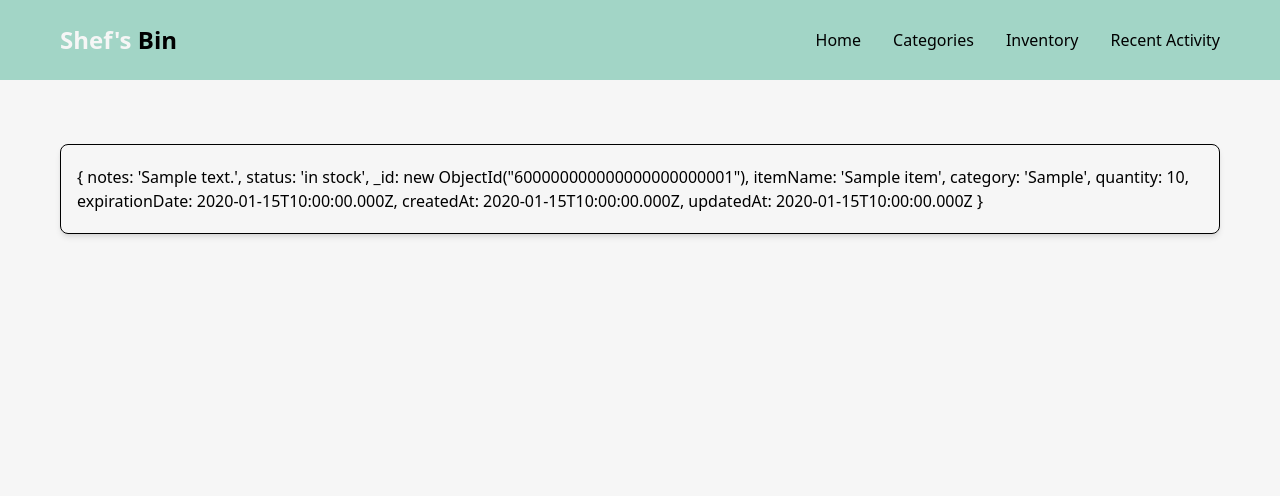
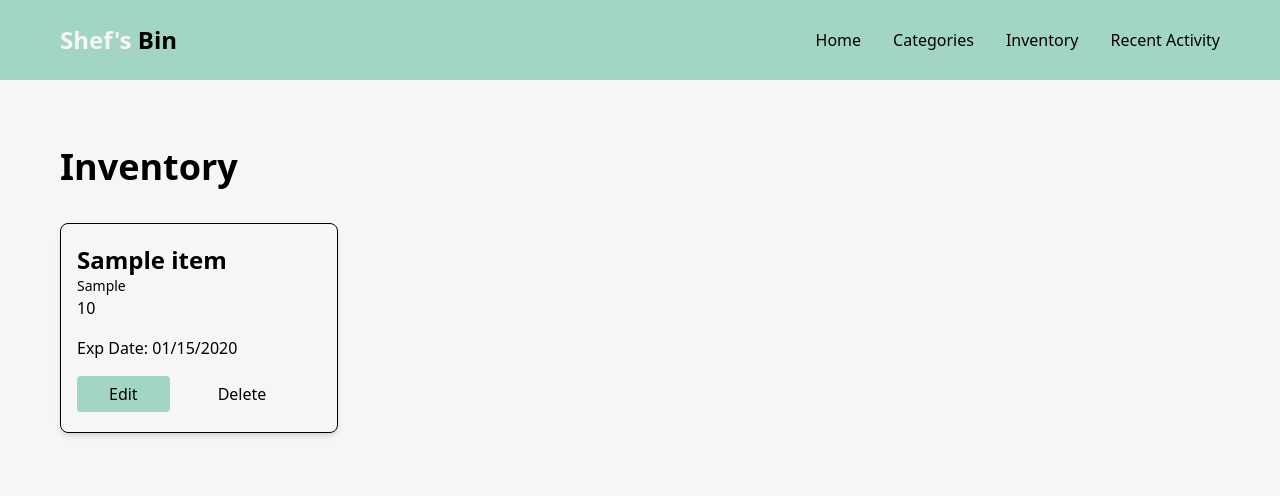
Before and after one commit to gjyannDev/shef-bin, a Node server app: page /inventory in a window 1280 px wide. Shown: the top 496 px of the page. Run offline with Node 20, Linux system fonts and the light colour scheme; tables that the repository leaves empty hold one stand-in row (values such as "Sample post"); some libraries are stand-ins or nearby versions.

Commit message:
chore: able to fetch all items and display it on inventory page

```diff
--- a/src/controllers/inventory/inventory.controllers.ts
+++ b/src/controllers/inventory/inventory.controllers.ts
@@ -1,11 +1,15 @@
 import { Request, Response } from "express";
 import { getAllItems } from "../../services/items.services.js";
+import { formatDate } from "../../utils/dateFormatter.js";
 
 export async function getInventoryPage(req: Request, res: Response) {
   try {
     const items = await getAllItems();
 
-    return res.render("pages/inventory", { items });
+    return res.render("pages/inventory", { items: items?.map((item) => ({
+      ...item.toObject(),
+      formattedTime: formatDate(item.expirationDate)
+    }))});
   } catch (error) {
     console.error(error);
     res.status(500);
--- a/src/styles/output.css
+++ b/src/styles/output.css
@@ -20,6 +20,8 @@
     --container-sm: 24rem;
     --container-lg: 32rem;
     --container-3xl: 48rem;
+    --text-sm: 0.875rem;
+    --text-sm--line-height: calc(1.25 / 0.875);
     --text-lg: 1.125rem;
     --text-lg--line-height: calc(1.75 / 1.125);
     --text-xl: 1.25rem;
@@ -32,6 +34,7 @@
     --font-weight-bold: 700;
     --font-weight-extrabold: 800;
     --radius-sm: 0.25rem;
+    --radius-md: 0.375rem;
     --radius-lg: 0.5rem;
     --default-font-family: var(--font-sans);
     --default-mono-font-family: var(--font-mono);
@@ -219,6 +222,9 @@
   .mx-auto {
     margin-inline: auto;
   }
+  .my-16 {
+    margin-block: calc(var(--spacing) * 16);
+  }
   .mt-2 {
     margin-top: calc(var(--spacing) * 2);
   }
@@ -242,6 +248,9 @@
   }
   .inline-block {
     display: inline-block;
+  }
+  .table {
+    display: table;
   }
   .h-4 {
     height: calc(var(--spacing) * 4);
@@ -273,11 +282,17 @@
   .flex-1 {
     flex: 1;
   }
+  .border-collapse {
+    border-collapse: collapse;
+  }
   .transform {
     transform: var(--tw-rotate-x,) var(--tw-rotate-y,) var(--tw-rotate-z,) var(--tw-skew-x,) var(--tw-skew-y,);
   }
   .cursor-pointer {
     cursor: pointer;
+  }
+  .resize {
+    resize: both;
   }
   .resize-none {
     resize: none;
@@ -287,6 +302,9 @@
   }
   .grid-cols-3 {
     grid-template-columns: repeat(3, minmax(0, 1fr));
+  }
+  .grid-cols-4 {
+    grid-template-columns: repeat(4, minmax(0, 1fr));
   }
   .flex-col {
     flex-direction: column;
@@ -324,6 +342,9 @@
   .rounded-lg {
     border-radius: var(--radius-lg);
   }
+  .rounded-md {
+    border-radius: var(--radius-md);
+  }
   .rounded-sm {
     border-radius: var(--radius-sm);
   }
@@ -349,11 +370,20 @@
   .px-5 {
     padding-inline: calc(var(--spacing) * 5);
   }
+  .px-6 {
+    padding-inline: calc(var(--spacing) * 6);
+  }
   .px-8 {
     padding-inline: calc(var(--spacing) * 8);
   }
   .px-15 {
     padding-inline: calc(var(--spacing) * 15);
+  }
+  .py-1 {
+    padding-block: calc(var(--spacing) * 1);
+  }
+  .py-1\.5 {
+    padding-block: calc(var(--spacing) * 1.5);
   }
   .py-2 {
     padding-block: calc(var(--spacing) * 2);
@@ -387,6 +417,10 @@
   .text-lg {
     font-size: var(--text-lg);
     line-height: var(--tw-leading, var(--text-lg--line-height));
+  }
+  .text-sm {
+    font-size: var(--text-sm);
+    line-height: var(--tw-leading, var(--text-sm--line-height));
   }
   .text-xl {
     font-size: var(--text-xl);
@@ -426,6 +460,9 @@
   .text-white {
     color: var(--color-white);
   }
+  .underline {
+    text-decoration-line: underline;
+  }
   .shadow-md {
     --tw-shadow: 0 4px 6px -1px var(--tw-shadow-color, rgb(0 0 0 / 0.1)), 0 2px 4px -2px var(--tw-shadow-color, rgb(0 0 0 / 0.1));
     box-shadow: var(--tw-inset-shadow), var(--tw-inset-ring-shadow), var(--tw-ring-offset-shadow), var(--tw-ring-shadow), var(--tw-shadow);
@@ -433,6 +470,10 @@
   .shadow-sm {
     --tw-shadow: 0 1px 3px 0 var(--tw-shadow-color, rgb(0 0 0 / 0.1)), 0 1px 2px -1px var(--tw-shadow-color, rgb(0 0 0 / 0.1));
     box-shadow: var(--tw-inset-shadow), var(--tw-inset-ring-shadow), var(--tw-ring-offset-shadow), var(--tw-ring-shadow), var(--tw-shadow);
+  }
+  .outline {
+    outline-style: var(--tw-outline-style);
+    outline-width: 1px;
   }
   .placeholder\:text-\[var\(--base-black\)\] {
     &::placeholder {
@@ -728,6 +769,11 @@
   inherits: false;
   initial-value: 0 0 #0000;
 }
+@property --tw-outline-style {
+  syntax: "*";
+  inherits: false;
+  initial-value: solid;
+}
 @layer properties {
   @supports ((-webkit-hyphens: none) and (not (margin-trim: inline))) or ((-moz-orient: inline) and (not (color:rgb(from red r g b)))) {
     *, ::before, ::after, ::backdrop {
@@ -753,6 +799,7 @@
       --tw-ring-offset-width: 0px;
       --tw-ring-offset-color: #fff;
       --tw-ring-offset-shadow: 0 0 #0000;
+      --tw-outline-style: solid;
     }
   }
 }
--- a/src/views/pages/inventory.ejs
+++ b/src/views/pages/inventory.ejs
@@ -8,13 +8,31 @@
   </head>
   <body class="bg-[var(--base-white)] text-[var(--base-black)]">
     <%- include('../partials/header') %>
-    <main class="container flex flex-col gap-8 mx-auto px-15 mt-16">
-      <div class="flex flex-col gap-4">
+    <main class="container flex flex-col gap-8 mx-auto px-15 my-16">
+      <h1 class="font-extrabold text-4xl max-w-lg leading-[1.3]">
+        Inventory
+      </h1>
+      <div class="grid grid-cols-4 gap-4">
         <% items.forEach(activity => { %>
         <div
-          class="flex justify-between gap-4 border py-5 px-4 rounded-lg shadow-md"
+          class="flex flex-col justify-between gap-4 border py-5 px-4 rounded-lg shadow-md"
         >
-          <p class=""><%= activity%></p>
+          <div class="">
+            <h1 class="font-bold text-2xl"><%= activity.itemName%></h1>
+            <p class="text-sm"><%= activity.category%></p>
+            <p class=""><%= activity.quantity%></p>
+          </div>
+          <div class="">
+            <p class="">Exp Date: <%= activity.formattedTime%></p>
+          </div>
+          <div class="flex gap-4">
+            <button class="bg-[var(--primary-clr)] px-8 py-1.5 rounded-sm">
+              Edit
+            </button>
+            <button class="px-8 py-1.5 rounded-sm">
+              Delete
+            </button>
+          </div>
         </div>
         <% }); %>
       </div>
```
Also changed, not shown: src/utils/dateFormatter.ts (+11 -0 lines).
